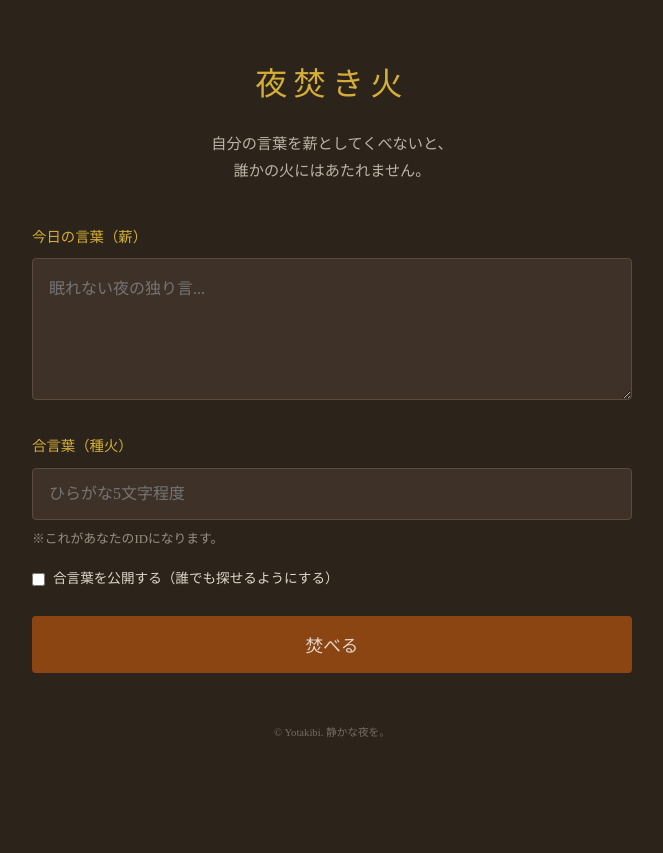
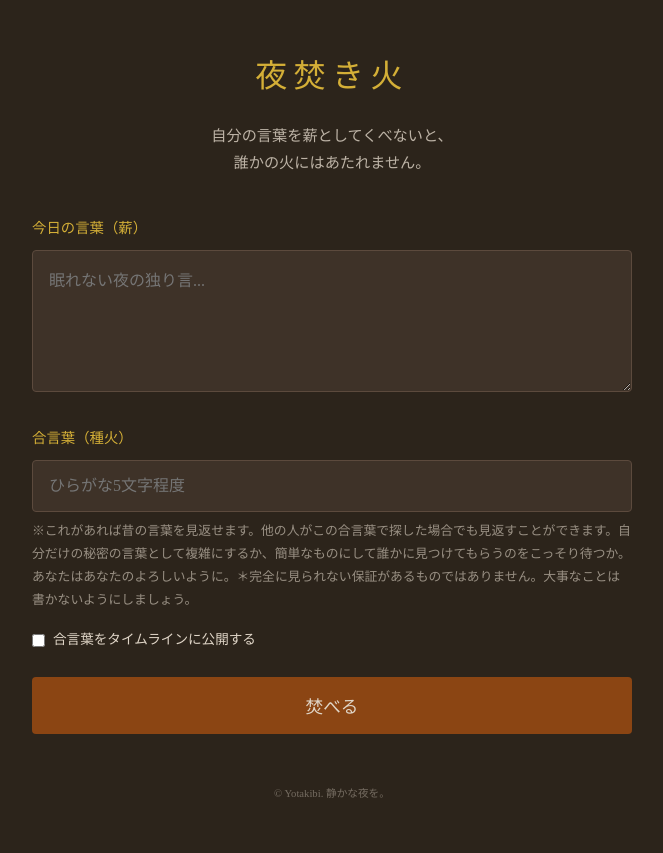
Before and after one commit to karaagenomuranaoya/yotakibi, a Flask app: page / in a window 1280 px wide. Shown: the whole page, without its empty margins (308-971 px from the left). Before the commit the page ends 737 px from the top, so only its background shows below. Run offline with Flask 3, Linux system fonts and the light colour scheme; the visitor is signed in with stand-in values (Sample User, id 1).

Commit message:
index_word_correction

```diff
--- a/templates/index.html
+++ b/templates/index.html
@@ -14,11 +14,12 @@
         <div class="form-group">
             <label for="aikotoba">合言葉（種火）</label>
             <input type="text" name="aikotoba" id="aikotoba" placeholder="ひらがな5文字程度" required autocomplete="off">
-            <span class="hint">※これがあなたのIDになります。</span>
+            <span
+                class="hint">※これがあれば昔の言葉を見返せます。他の人がこの合言葉で探した場合でも見返すことができます。自分だけの秘密の言葉として複雑にするか、簡単なものにして誰かに見つけてもらうのをこっそり待つか。あなたはあなたのよろしいように。＊完全に見られない保証があるものではありません。大事なことは書かないようにしましょう。</span>
 
             <div class="checkbox-group">
                 <input type="checkbox" name="is_public" id="is_public" value="1">
-                <label for="is_public" class="checkbox-label">合言葉を公開する（誰でも探せるようにする）</label>
+                <label for="is_public" class="checkbox-label">合言葉をタイムラインに公開する</label>
             </div>
         </div>
 
```
Also changed, not shown: 2 other files.
